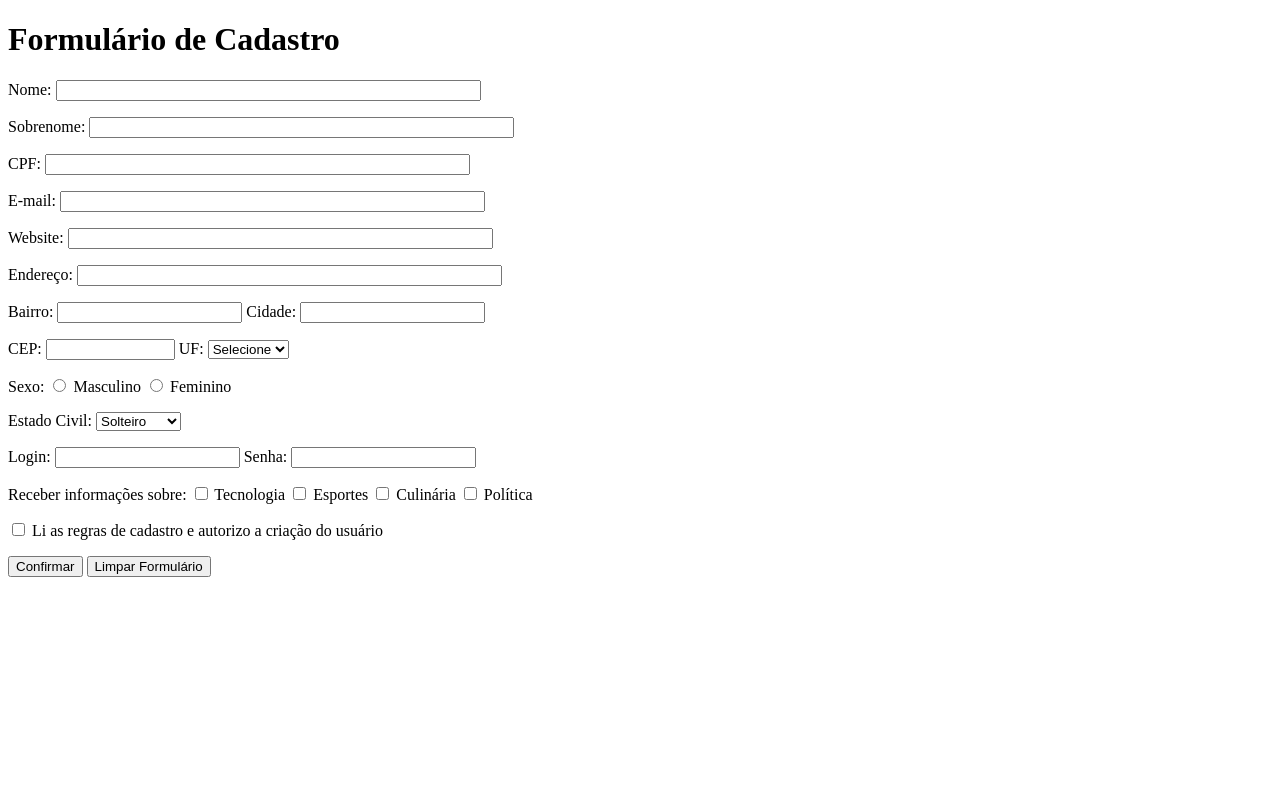
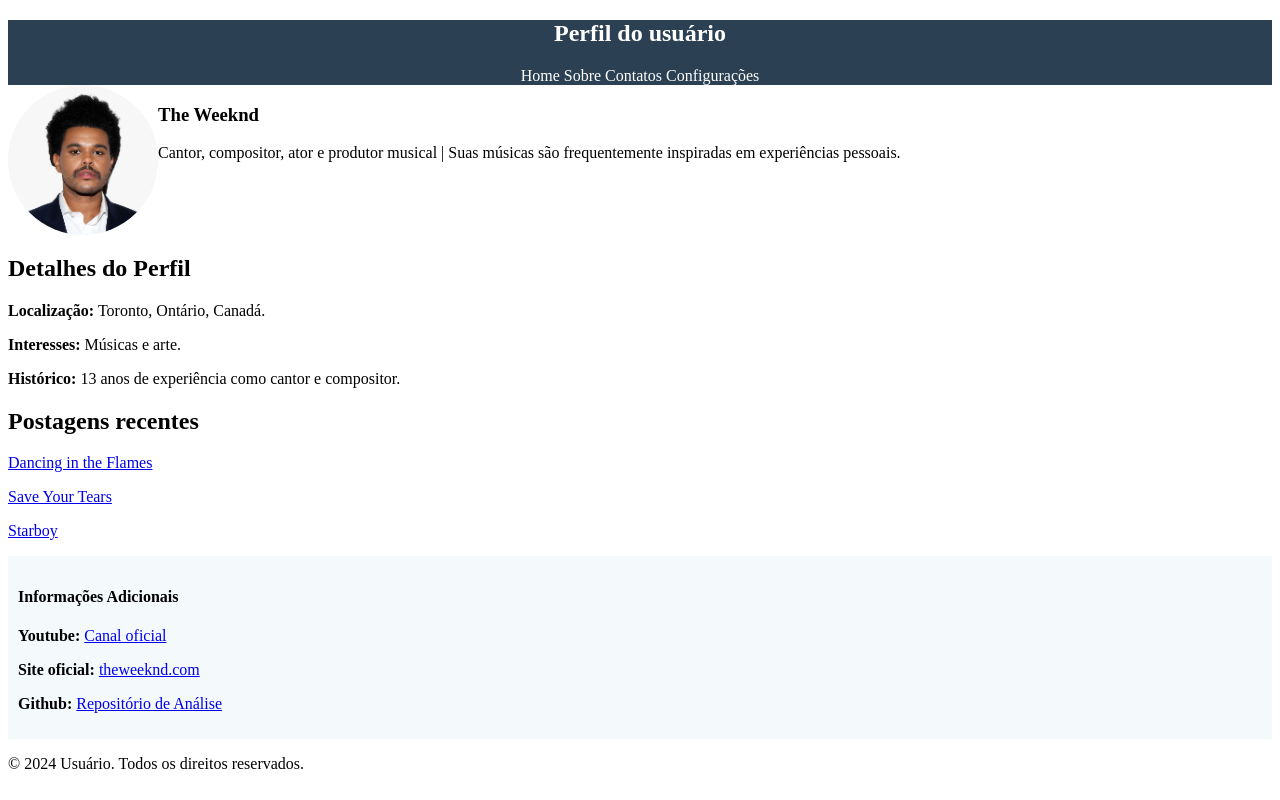
Before and after one commit to beatrizmothe/Faculdade, a plain HTML site: page index.html in a window 1280 px wide. Drawn offline with Linux system fonts and the light colour scheme.

Commit message:
Add files via upload

```diff
--- /dev/null
+++ b/index.css
@@ -0,0 +1,38 @@
+.palavras {
+	color:white;
+	background-color:#2c4053;
+	text-align:center;
+
+}
+
+.container{
+	display:flex;
+	flex-direction:colum row;
+}
+
+img {
+	width: 150px;
+	height: 150px;
+	border-radius:50%;
+}
+
+.link{
+	background-color:#f4f9fc;
+	padding:10px;
+	width:120
+
+}
+
+.teste {
+	text-align:center;
+	background-color:#2c4053;
+	color:white;
+	border:2%;
+	width:50%
+
+}
+
+.center {
+	display:inline;
+
+}
--- a/index.html
+++ b/index.html
@@ -2,118 +2,56 @@
 <html lang="pt-br">
 <head>
     <meta charset="UTF-8">
-    <title>TDE4</title>
+    <title>Perfil do usuário</title>
+    <link rel="stylesheet" type="text/css" href="index.css">
 </head>
+
 <body>
 
-<h1>Formulário de Cadastro</h1>
+    <nav>
+        <div class="palavras">
+            <h1>Perfil do usuário</h1>
+            Home
+            Sobre
+            Contatos
+            Configurações
+        </div>
+    </nav>
 
-<form action="#" method="post">
+    <header class="container">
+        <img src="img.jpg" alt="The Weeknd">
+        <section>
+            <h3><strong>The Weeknd</strong></h3>
+            <p>Cantor, compositor, ator e produtor musical | Suas músicas são frequentemente inspiradas em experiências pessoais.</p>
+        </section>
+    </header>
 
-    <p>
-        <label>Nome: <input type="text" name="nome" size="50" required /></label>
-    </p>
+    <h2>Detalhes do Perfil</h2>
+    <article>
+        <p><strong>Localização:</strong> Toronto, Ontário, Canadá.</p>
+        <p><strong>Interesses:</strong> Músicas e arte.</p>
+        <p><strong>Histórico:</strong> 13 anos de experiência como cantor e compositor.</p>
+    </article>
 
-    <p>
-        <label>Sobrenome: <input type="text" name="nome_completo" size="50" required /></label>
-    </p>
+    <section>
+        <h2>Postagens recentes</h2>
+        <nav>
+            <p><a href="https://www.letras.mus.br/the-weeknd/dancing-in-the-flames/traducao.html">Dancing in the Flames</a></p>
+            <p><a href="https://www.letras.mus.br/the-weeknd/save-your-tears/traducao.html">Save Your Tears</a></p>
+            <p><a href="https://www.letras.mus.br/the-weeknd/starboy/traducao.html">Starboy</a></p>
+        </nav>
+    </section>
 
-    <p>
-        <label>CPF: <input type="text" name="cpf" size="50" required /></label>
-    </p>
+    <div class="link">
+        <h4>Informações Adicionais</h4>
+        <p><strong>Youtube:</strong> <a href="https://www.youtube.com/channel/UC0WP5P-ufpRfjbNrmOWwLBQ">Canal oficial</a></p>
+        <p><strong>Site oficial:</strong> <a href="https://www.theweeknd.com/">theweeknd.com</a></p>
+        <p><strong>Github:</strong> <a href="https://github.com/Varadmurty-mohod/The-Weeknd-A-Discography-Analysis">Repositório de Análise</a></p>
+    </div>
 
-    <p>
-        <label>E-mail: <input type="email" name="email" size="50" required /></label>
-    </p>
-
-    <p>
-        <label>Website: <input type="text" name="website" size="50" /></label>
-    </p>
-
-    <p>
-        <label>Endereço: <input type="text" name="endereco" size="50" /></label>
-    </p>
-
-    <p>
-        <label>Bairro: <input type="text" name="bairro" size="20" /></label>
-        <label>Cidade: <input type="text" name="cidade" size="20" /></label>
-    </p>
-
-    <p>
-        <label>CEP: <input type="text" name="cep" size="13" /></label>
-        <label>UF:
-            <select name="uf" required>
-                <option value="" disabled selected>Selecione</option>
-                <option value="AC">AC</option>
-                <option value="AL">AL</option>
-                <option value="AP">AP</option>
-                <option value="AM">AM</option>
-                <option value="BA">BA</option>
-                <option value="CE">CE</option>
-                <option value="DF">DF</option>
-                <option value="ES">ES</option>
-                <option value="GO">GO</option>
-                <option value="MA">MA</option>
-                <option value="MT">MT</option>
-                <option value="MS">MS</option>
-                <option value="MG">MG</option>
-                <option value="PA">PA</option>
-                <option value="PB">PB</option>
-                <option value="PR">PR</option>
-                <option value="PE">PE</option>
-                <option value="PI">PI</option>
-                <option value="RJ">RJ</option>
-                <option value="RN">RN</option>
-                <option value="RS">RS</option>
-                <option value="RO">RO</option>
-                <option value="RR">RR</option>
-                <option value="SC">SC</option>
-                <option value="SP">SP</option>
-                <option value="SE">SE</option>
-                <option value="TO">TO</option>
-            </select>
-        </label>
-    </p>
-
-    <p>
-        Sexo:
-        <label><input type="radio" name="sexo" value="M" required /> Masculino</label>
-        <label><input type="radio" name="sexo" value="F" /> Feminino</label>
-    </p>
-
-    <p>
-        Estado Civil:
-        <select name="estado_civil" required>
-            <option value="solteiro">Solteiro</option>
-            <option value="casado">Casado</option>
-            <option value="viuvo">Viúvo</option>
-            <option value="divorciado">Divorciado</option>
-        </select>
-    </p>
-
-    <p>
-        Login: <input type="text" name="login" size="20" required />
-        Senha: <input type="password" name="senha" size="20" required />
-    </p>
-
-    <p>
-        Receber informações sobre:
-        <label><input type="checkbox" name="assuntos" value="tecnologia" /> Tecnologia</label>
-        <label><input type="checkbox" name="assuntos" value="esportes" /> Esportes</label>
-        <label><input type="checkbox" name="assuntos" value="culinaria" /> Culinária</label>
-        <label><input type="checkbox" name="assuntos" value="politica" /> Política</label>
-    </p>
-
-    <p>
-        <input type="checkbox" name="aceito" value="sim" required /> Li as regras de cadastro e autorizo a criação do usuário
-    </p>
-
-    <p>
-        <input type="submit" value="Confirmar" />
-        <input type="reset" value="Limpar Formulário" />
-    </p>
-
-</form>
+    <footer>
+        <p>&copy; 2024 Usuário. Todos os direitos reservados.</p>
+    </footer>
 
 </body>
 </html>
```
Also changed, not shown: img.jpg (added).
